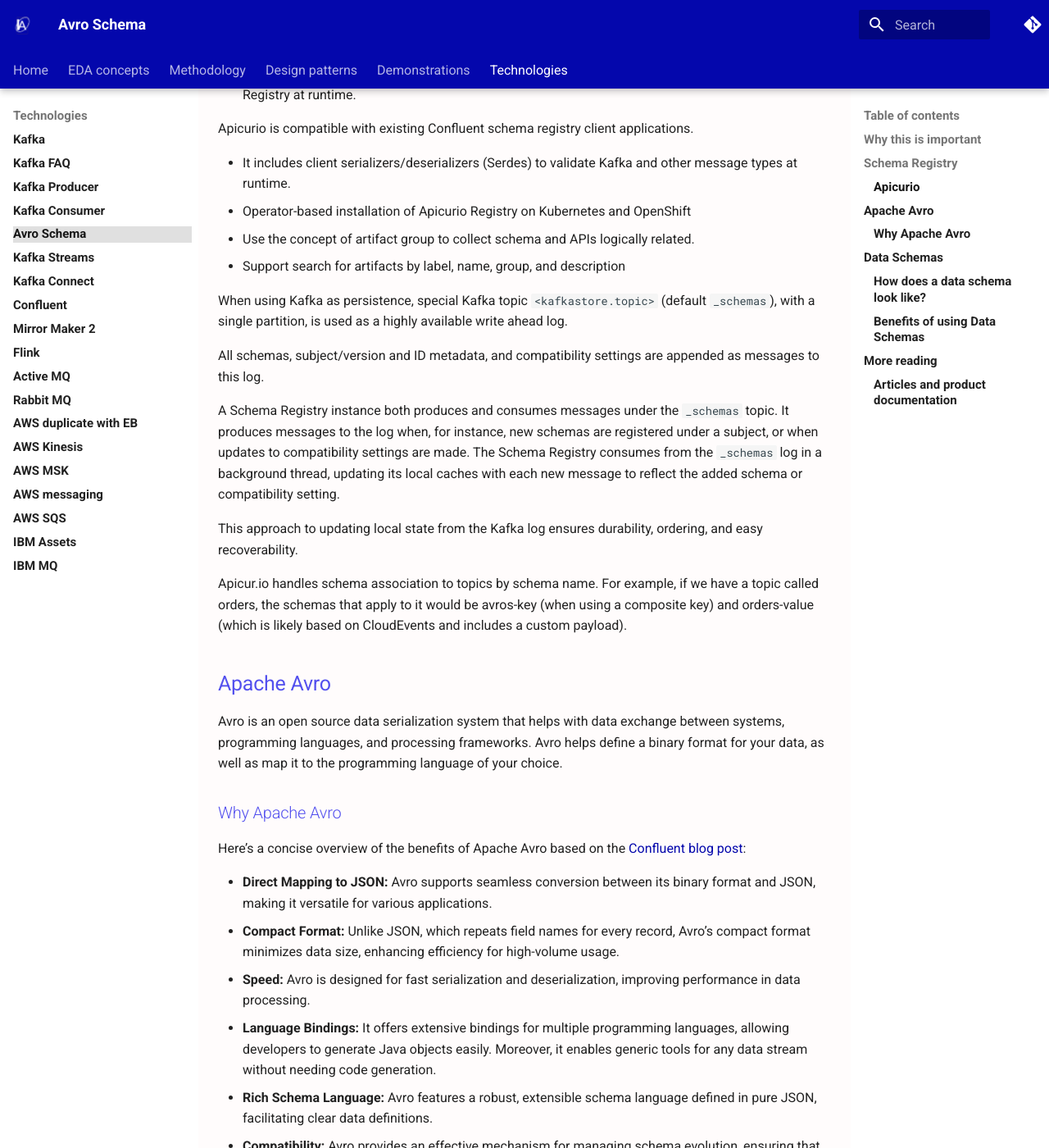
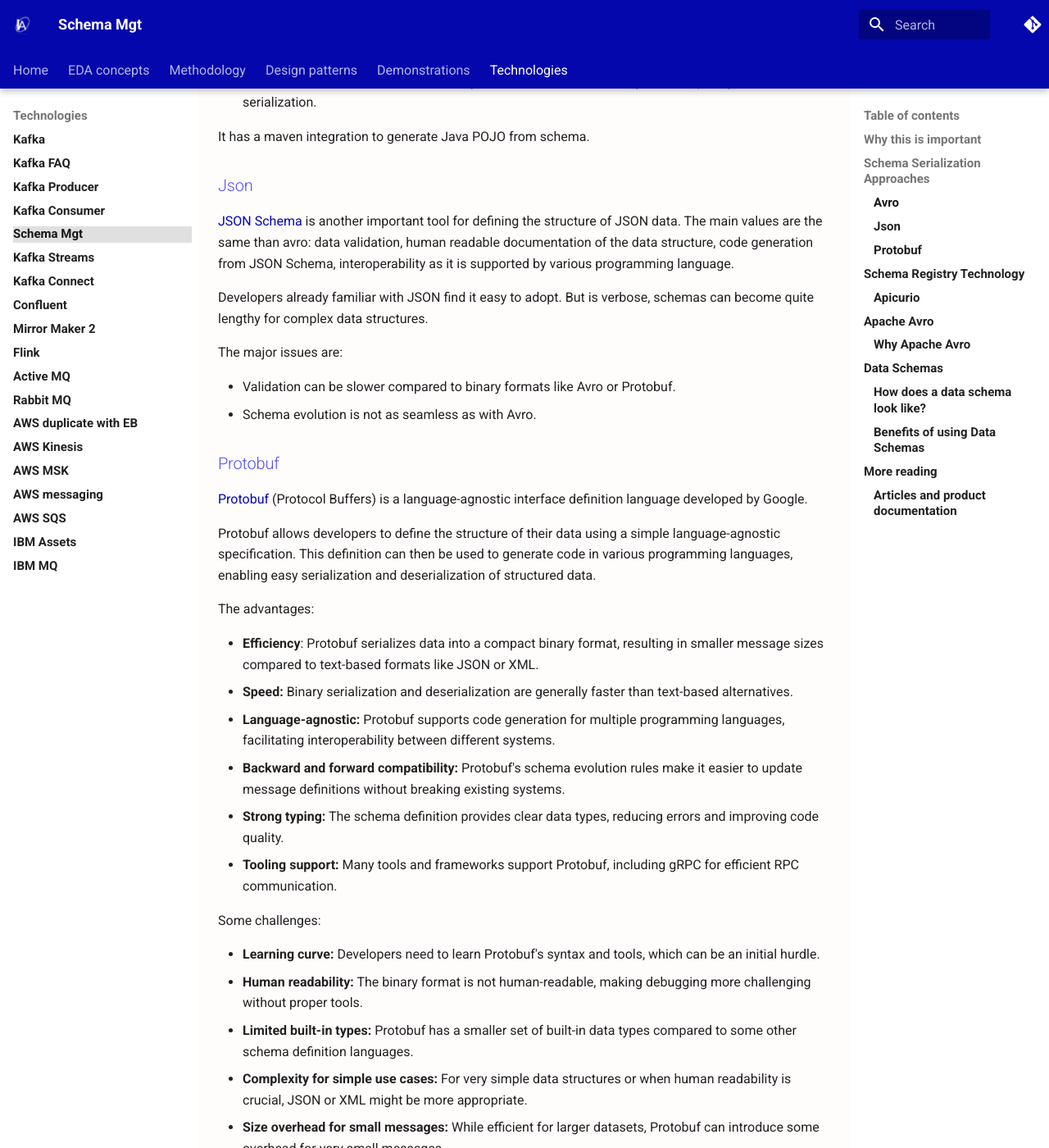
Before and after one commit to jbcodeforce/eda-studies, an MkDocs documentation site: the page built from docs/techno/avro-schemas/index.md, in a window 1280 px wide and 1400 px high, scrolled down 3716 px. Shown: the whole window at 82% size. Built offline with MkDocs 1.6.1 and Material for MkDocs 9.7.7, drawn with Linux system fonts in a browser that asks for light colours; comment, search, counter and statistics services are not loaded; some of the changed text lies outside the part shown.

Commit message:
update to schema mgt

```diff
--- a/docs/techno/avro-schemas/index.md
+++ b/docs/techno/avro-schemas/index.md
@@ -2,6 +2,7 @@
 
 ???+ Info "Updates"
     Created 01/2019  Last update 9/05/2024
+    Work in progress
 
 This chapter describes what and why Avro and Schema registry are important elements of any event-driven solutions.
 
@@ -68,14 +69,70 @@
 
 Be aware that non-Java consumers may use a C library that also requires the schema definition for the deserializer, as opposed to allowing the deserializer to retrieve the schema definition from the Schema Registry, as explained above. The strategy should involve loading the schema from the Schema Registry via an API. See [Kafka python reported issue](https://github.com/confluentinc/confluent-kafka-python/issues/834)
 
-## Schema Registry
+## Schema Serialization Approaches
+
+### Avro
+
+[Apache Avro](https://avro.apache.org/docs/1.11.1/getting-started-java/) is used for serializing data and defining schemas. It was developed within the Hadoop project and is particularly popular in big data ecosystems. The core values are:
+
+* **Schema evolution**: Avro has excellent support for schema evolution, allowing for easy updates to data structures without breaking compatibility.
+* **Dynamic typing:** Avro supports dynamic typing, which can be more flexible than Protobuf's static typing in some scenarios.
+* **Self-describing data:** Avro data files include the schema, making them self-describing and easier to work with in some contexts.
+* **Rich data structures:** Avro supports complex data types like unions, which can be useful in certain scenarios.
+* **Language support**: While not as widespread as Protobuf, Avro has good language support, especially in the Java ecosystem.
+* Schema is readable, but data is in binary format, it is well fitted for systems requiring efficient serialization.
+
+It has a maven integration to generate Java POJO from schema.
+
+### Json
+
+[JSON Schema](https://json-schema.org/learn/getting-started-step-by-step) is another important tool for defining the structure of JSON data. The main values are the same than avro: data validation, human readable documentation of the data structure, code generation from JSON Schema, interoperability as it is supported by various programming language.
+
+Developers already familiar with JSON find it easy to adopt. But is verbose, schemas can become quite lengthy for complex data structures.
+
+The major issues are:
+
+* Validation can be slower compared to binary formats like Avro or Protobuf.
+* Schema evolution is not as seamless as with Avro.
+
+### Protobuf
+
+[Protobuf](https://protobuf.dev/getting-started/) (Protocol Buffers) is a language-agnostic interface definition language developed by Google.
+
+Protobuf allows developers to define the structure of their data using a simple language-agnostic specification. This definition can then be used to generate code in various programming languages, enabling easy serialization and deserialization of structured data.
+
+The advantages:
+
+* **Efficiency**: Protobuf serializes data into a compact binary format, resulting in smaller message sizes compared to text-based formats like JSON or XML.
+* **Speed:** Binary serialization and deserialization are generally faster than text-based alternatives.
+* **Language-agnostic:** Protobuf supports code generation for multiple programming languages, facilitating interoperability between different systems.
+* **Backward and forward compatibility:** Protobuf's schema evolution rules make it easier to update message definitions without breaking existing systems.
+* **Strong typing:** The schema definition provides clear data types, reducing errors and improving code quality.
+* **Tooling support:** Many tools and frameworks support Protobuf, including gRPC for efficient RPC communication.
+
+Some challenges:
+
+* **Learning curve:** Developers need to learn Protobuf's syntax and tools, which can be an initial hurdle.
+* **Human readability:** The binary format is not human-readable, making debugging more challenging without proper tools.
+* **Limited built-in types:** Protobuf has a smaller set of built-in data types compared to some other schema definition languages.
+* **Complexity for simple use cases:** For very simple data structures or when human readability is crucial, JSON or XML might be more appropriate.
+* **Size overhead for small messages:** While efficient for larger datasets, Protobuf can introduce some overhead for very small messages.
+* **Less flexibility:** Compared to schema-less formats like JSON, Protobuf requires more upfront design and can be less flexible for rapidly changing data structures.
+
+Avro can be slower than Protobuf for serialization/deserialization
+
+## Schema Registry Technology
 
 ### Apicurio
 
 [Apicur.io](https://www.apicur.io) includes a [schema registry](https://www.apicur.io/registry/docs/apicurio-registry/2.6.x/index.html) to store schema definitions. It supports Avro, Json, protobuf schemas, and an API registry to manage OpenApi and AsynchAPI.
 
 Apicur.io is a Cloud-native Quarkus Java runtime with low memory footprint and fast deployment times. It supports [different persistences](hhttps://www.apicur.io/registry/docs/apicurio-registry/2.6.x/getting-started/assembly-installing-registry-docker.html)
-like Kafka, Postgresql, Infinispan and supports different deployment models.
+like Kafka, Postgresql, and supports different deployment models.
+
+![](./diagrams/apicurio-deploy.drawio.png)
+
+Can be deployed in Kubernetes platform, and managed by operator. It supports HA with leader-follower. It can persist states in local Kafka cluster, and can suppport remote Kafka clusters too.
 
 #### Registry Characteristics
 
--- a/mkdocs.yml
+++ b/mkdocs.yml
@@ -6,7 +6,7 @@
   - Home: index.md                        # reviewed 03/2024
   - EDA concepts:
     - Reference architecture: concepts/eda.md     # reviewed 03/2024
-    - From SOA to EDA: concepts/soa-eda.md
+    - From SOA to EDA: concepts/soa-eda.md        # reviewed 07/2024
     - Messaging backbone: concepts/backbone.md
     - Legacy integration: concepts/legacy-itg.md  # reviewed 07/2024
     - Data pipeline: concepts/data-pipeline.md
@@ -38,7 +38,7 @@
     - Kafka FAQ: techno/kafka/faq.md   # reviewed 07/2024
     - Kafka Producer: techno/kafka/producer.md # reviewed 08/2024
     - Kafka Consumer: techno/kafka/consumer.md
-    - Avro Schema: techno/avro-schemas/index.md
+    - Schema Mgt: techno/avro-schemas/index.md
     - Kafka Streams: techno/kstreams/index.md
     - Kafka Connect: techno/kafka-connect/index.md
     - Confluent: techno/confluent/index.md
```
Also changed, not shown: docs/concepts/backbone.md (+31 -18 lines), docs/concepts/eda.md (+8 -0 lines), docs/concepts/soa-eda.md (+7 -0 lines), docs/demos/getting-started.md (deleted, +0 -6 lines), docs/index.md (+2 -0 lines), docs/techno/avro-schemas/diagrams/apicurio-deploy.drawio.png (added), docs/techno/kafka/diagrams/kafka-hl-view.drawio.png, docs/techno/kafka/diagrams/kafka-kraft-hl-view.drawio.png (added).
